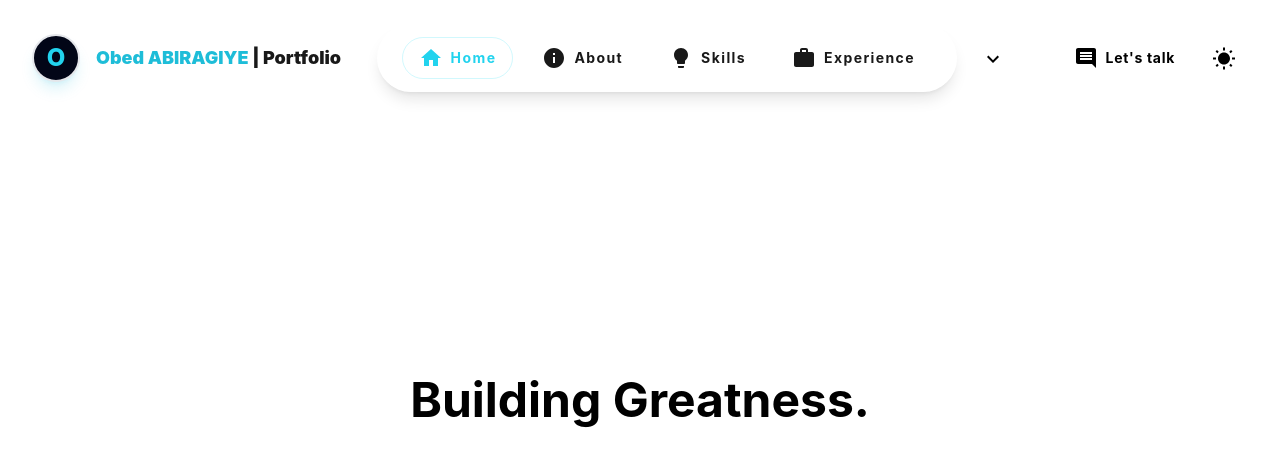
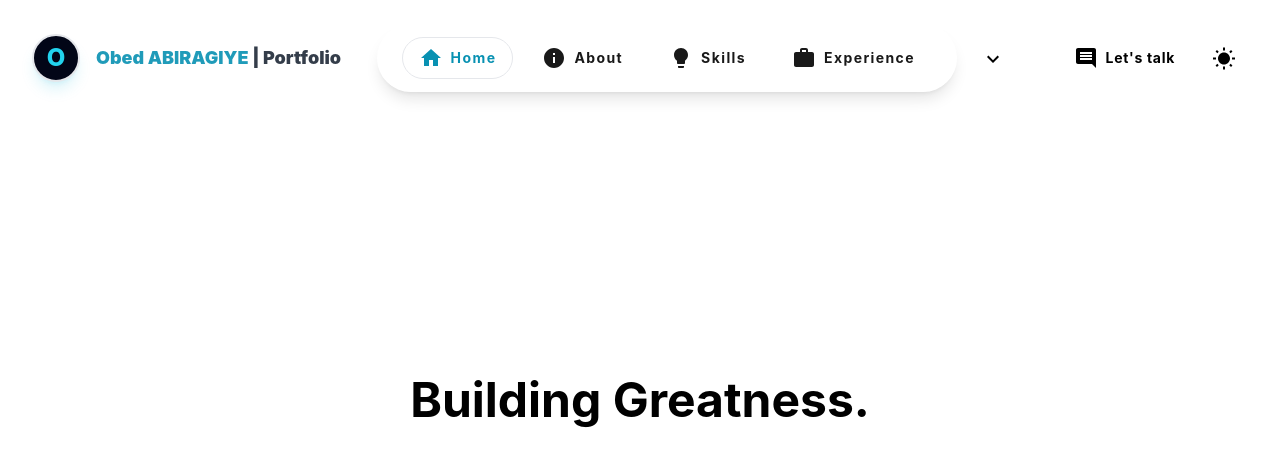
Before and after one commit to obedab/obed-portifolio, a Next.js app: page / in a window 1280 px wide. Shown: the top 466 px of the page. Built offline with nearby package versions, Linux system fonts and the light colour scheme.

Commit message:
small change   in colors

```diff
--- a/src/app/components/layout/Navbar/NavbarLinks.tsx
+++ b/src/app/components/layout/Navbar/NavbarLinks.tsx
@@ -20,7 +20,7 @@ export default function NavbarLinks({
           onClick={() => onNavClick(item.href)}
           className={`group px-4 py-2 flex items-center gap-2 rounded-full tracking-widest text-sm font-bold transition-all duration-300 border ${
             item.href === activeNav
-              ? "border-cyan-300/30 text-cyan-400 bg-cyan-500/12"
+              ? "border-white-900/80 text-cyan-600 bg-white-500/12"
               : "border-transparent text-current opacity-90"
           }`}
         >
--- a/src/app/components/layout/Navbar/NavbarLogo.tsx
+++ b/src/app/components/layout/Navbar/NavbarLogo.tsx
@@ -13,8 +13,8 @@ export default function NavbarLogo({
         O
       </div>
 
-      <span className="text-current opacity-90 text-lg font-black whitespace-nowrap">
-        <span className="text-cyan-500 font-black">
+      <span className="text-current opacity-90 text-lg font-black text-gray-800 whitespace-nowrap">
+        <span className="text-cyan-600 font-black">
           Obed ABIRAGIYE
         </span>{" "}
         | Portfolio
```
